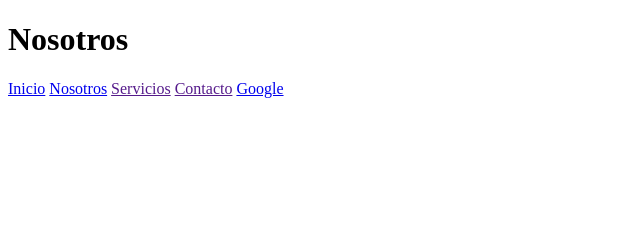
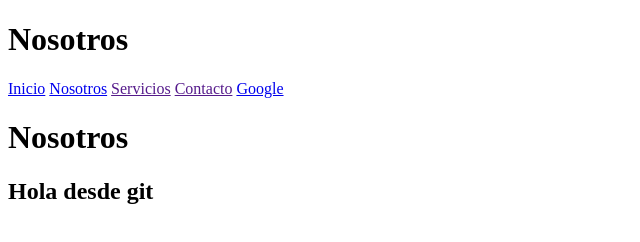
Before and after one commit to JulesRomana/PrimerProyecto, a plain HTML site: page Primera clase/Nosotros.html in a window 1280 px wide. Shown: the whole page, without its empty margins (0-640 px from the left). Drawn offline with Linux system fonts and the light colour scheme.

Commit message:
segundo commit

```diff
--- a/Primera clase/Nosotros.html
+++ b/Primera clase/Nosotros.html
@@ -15,6 +15,9 @@
         <a href="https://www.google.com/?safe=active&ssui=on">Google</a>
     </nav>
 
+    <h1>Nosotros</h1>
+    <h2> Hola desde git</h2>
+
 
 </body>
 </html>
```
